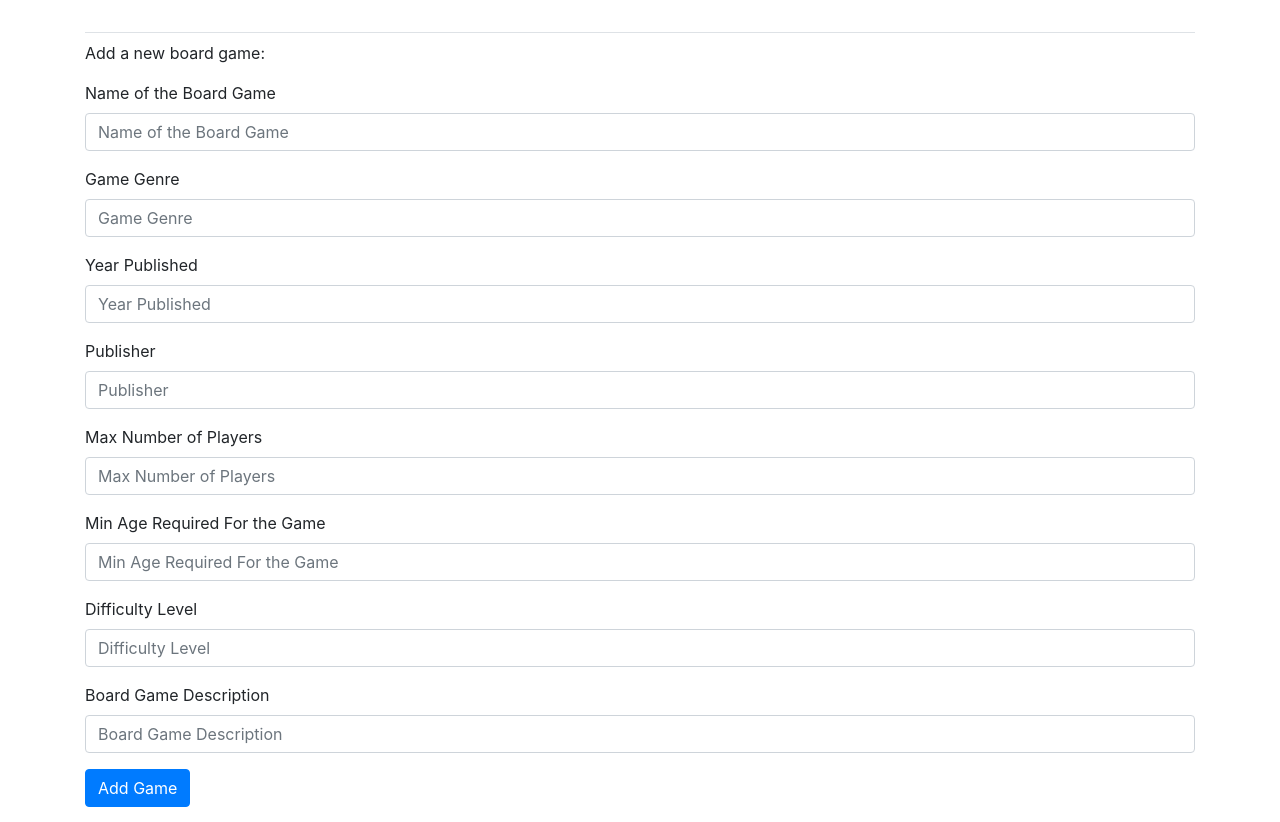
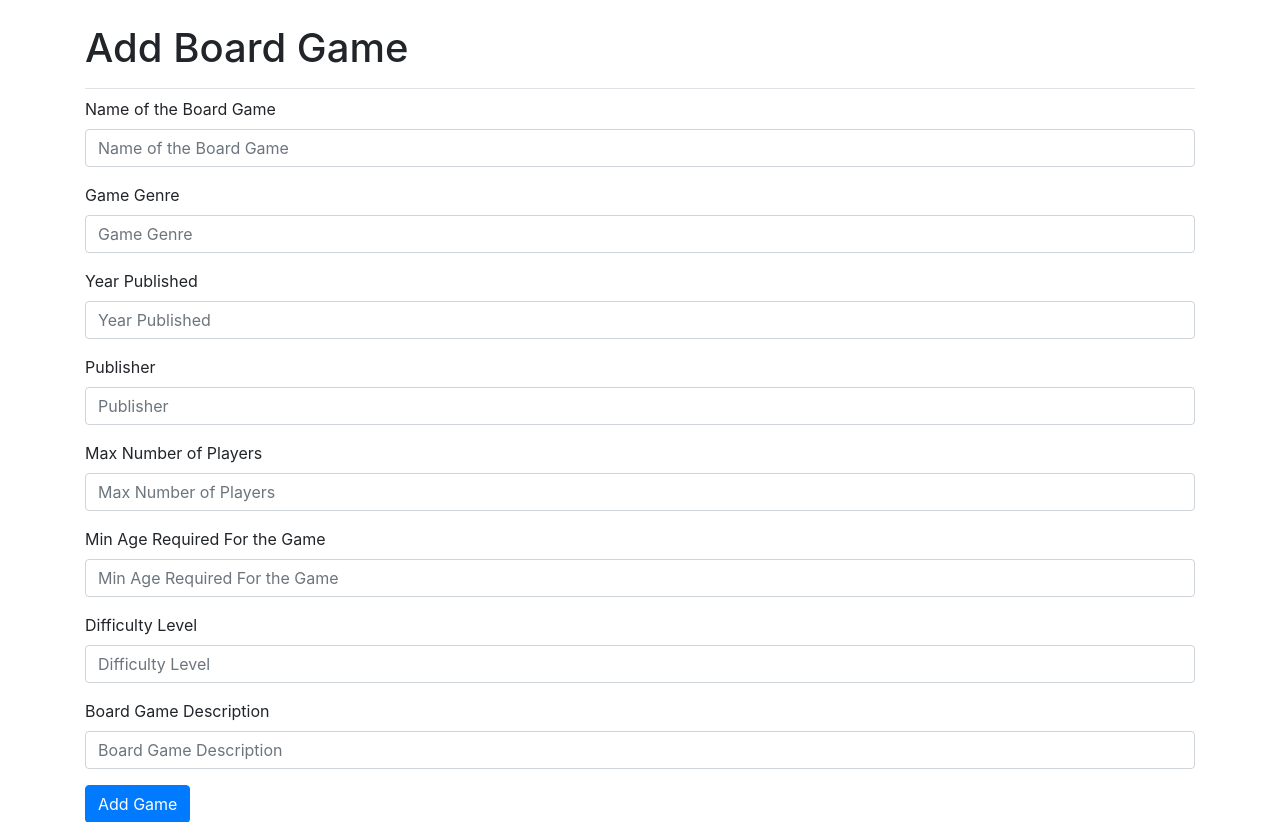
Before and after one commit to urasayanoglu/board_game_club, a Django app: page /new_game/ in a window 1280 px wide. Shown: the part 58-880 px from the top of the page. Run offline with Django 4.2, Linux system fonts and the light colour scheme; the visitor is signed in with stand-in values (Sample User, id 1); some libraries are stand-ins or nearby versions.

Commit message:
Add a Page Header for new_game.html

```diff
--- a/board_game_club_apps/templates/board_game_club_apps/new_game.html
+++ b/board_game_club_apps/templates/board_game_club_apps/new_game.html
@@ -1,8 +1,11 @@
 {% extends "board_game_club_apps/base.html" %}
 {% load bootstrap4 %}
 
+{% block page_header %}
+  <h1>Add Board Game</h1>
+{% endblock page_header %}
+
 {% block content %}
-<p>Add a new board game:</p>
 <form action="{% url 'board_game_club_apps:new_game' %}" method="post" class="form">
     {% csrf_token %}
     {% bootstrap_form form %}
@@ -10,6 +13,5 @@
     {% buttons reset="Cancel" %}
       <button name="submit" class="btn btn-primary">Add Game</button>
     {% endbuttons %}
-
 </form>
 {% endblock content %}
```
